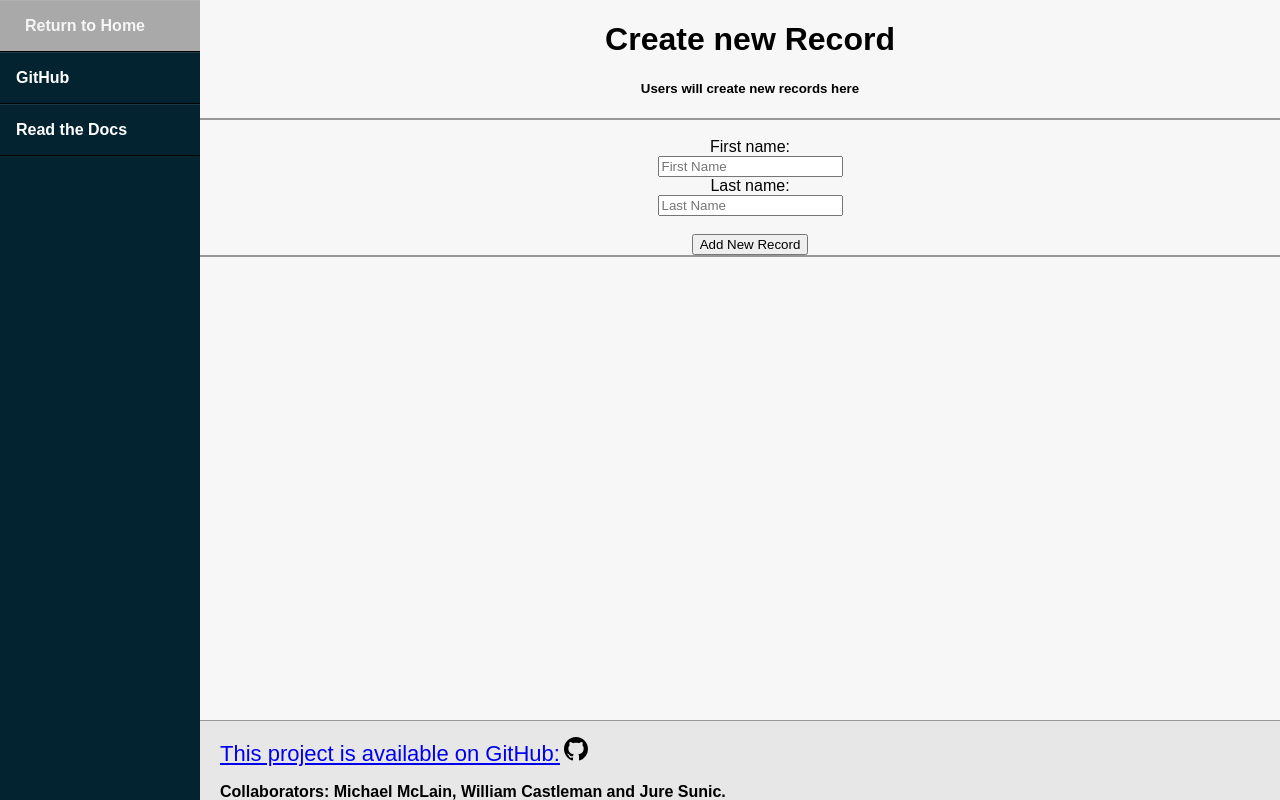
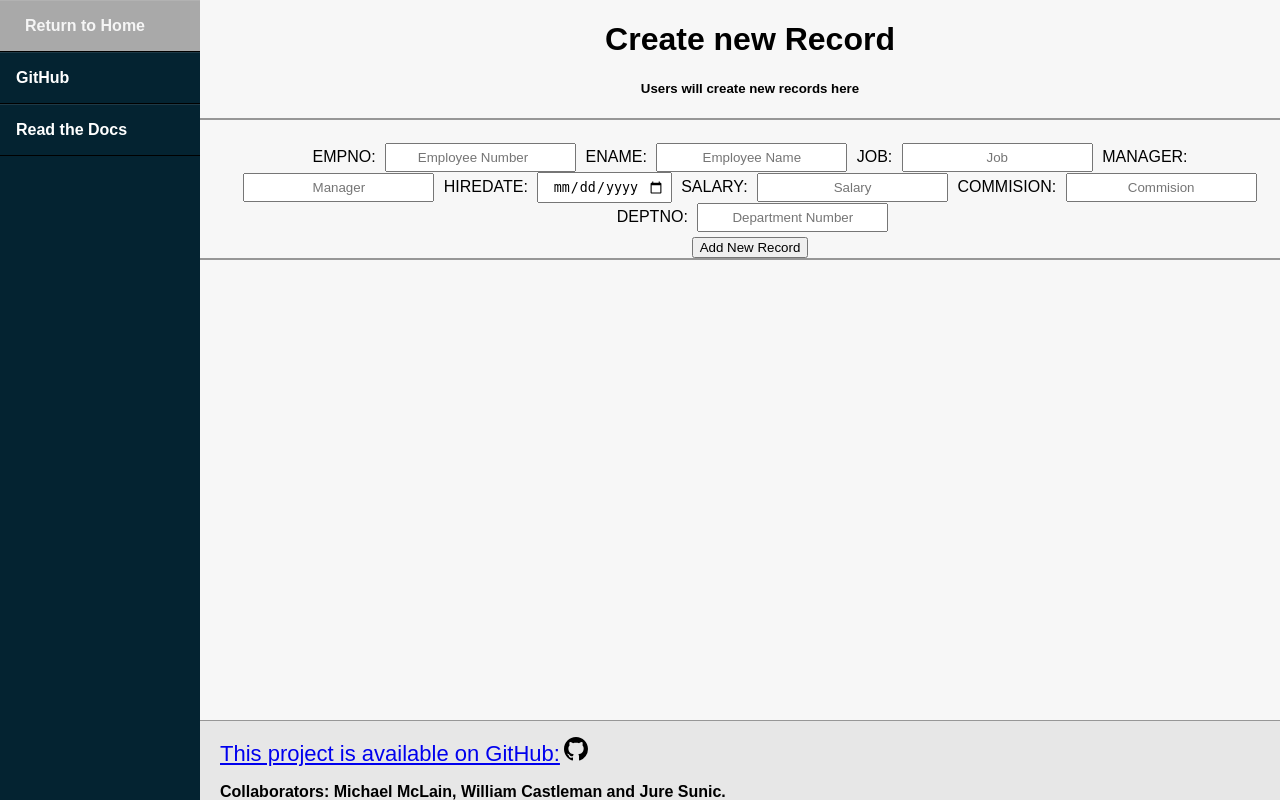
Before and after one commit to mhykol2k/advanced-databases-group, a PHP site: page /lib/new_record.html in a window 1280 px wide. Run offline with PHP 8.4, Linux system fonts and the light colour scheme.

Commit message:
<add> fields for inputs, styling for form

```diff
--- a/assets/main.css
+++ b/assets/main.css
@@ -73,3 +73,9 @@ body {
 .footer-text {
     font-size: 22px;
 }
+
+.form {
+  display: inline-block;
+  padding: 5px;
+  text-align: center;
+}
--- a/lib/new_record.html
+++ b/lib/new_record.html
@@ -27,15 +27,33 @@
             <h1>Create new Record</h1>
             <h5>Users will create new records here</h5>
         </div>
+<!-- EMP (EMPNO, ENAME, JOB, MGR#, HIREDATE, SAL, COMM, DEPTNO#) -->
+        <div class="content">
+            <form class="form">
+                <br>
+                <label class="form" for="EMPNO">EMPNO:</label>
+                <input class="form" type="number" id="EMPNO" name="EMPNO" placeholder="Employee Number">
 
-        <div class="content">
-            <form>
-                <br>
-                <label for="fname">First name:</label><br>
-                <input type="text" id="first_name" name="first_name" placeholder="First Name"><br>
-                <label for="lname">Last name:</label><br>
-                <input type="text" id="last_name" name="first_name" placeholder="Last Name">
-                <br>
+                <label class="form" for="ENAME">ENAME:</label>
+                <input class="form" type="text" id="ENAME" name="ENAME" placeholder="Employee Name">
+
+                <label class="form" for="JOB">JOB:</label>
+                <input class="form" type="text" id="JOB" name="JOB" placeholder="Job">
+
+                <label class="form" for="MANAGER">MANAGER:</label>
+                <input class="form" type="text" id="MANAGER" name="MANAGER" placeholder="Manager">
+
+                <label class="form" for="HIREDATE">HIREDATE:</label>
+                <input class="form" type="date" id="HIREDATE" name="HIREDATE" placeholder="dd/MM/yyyy">
+
+                <label class="form" for="SAL">SALARY:</label>
+                <input class="form" type="text" id="SAL" name="SAL" placeholder="Salary">
+
+                <label class="form" for="COMM">COMMISION:</label>
+                <input class="form" type="text" id="COMM" name="COMM" placeholder="Commision">
+
+                <label class="form" for="DEPTNO">DEPTNO:</label>
+                <input class="form" type="text" id="DEPTNO" name="DEPTNO" placeholder="Department Number">
               </form>
               <br>
               <button onclick="addRecord()" type="submit">Add New Record</button>
```
